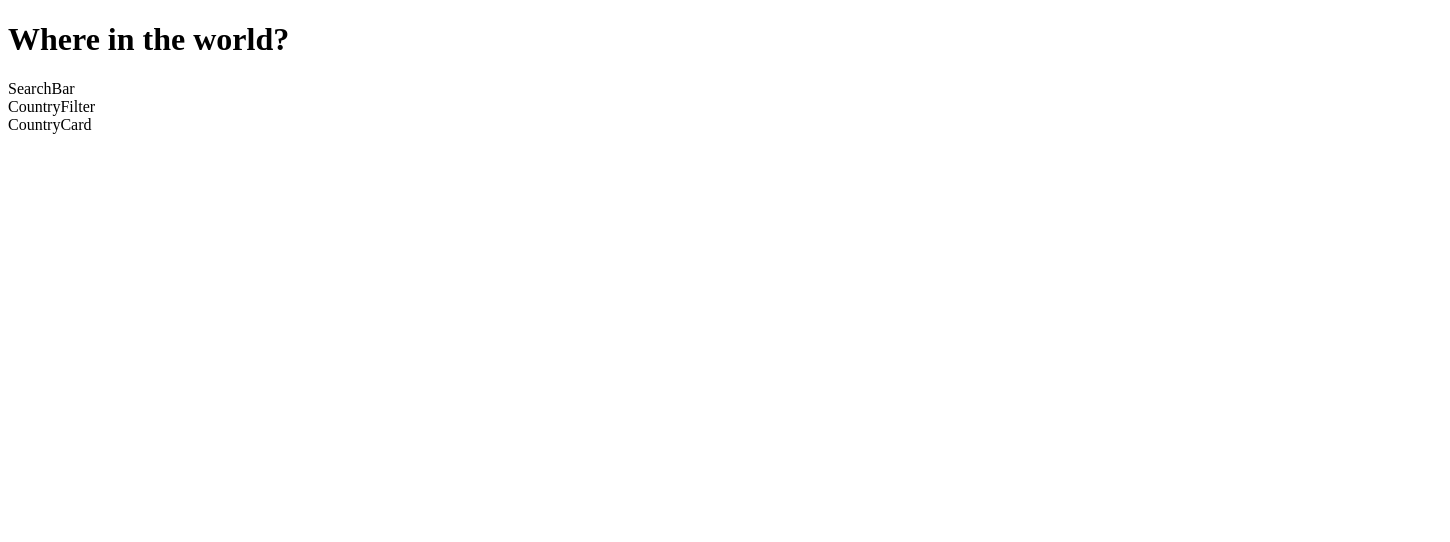
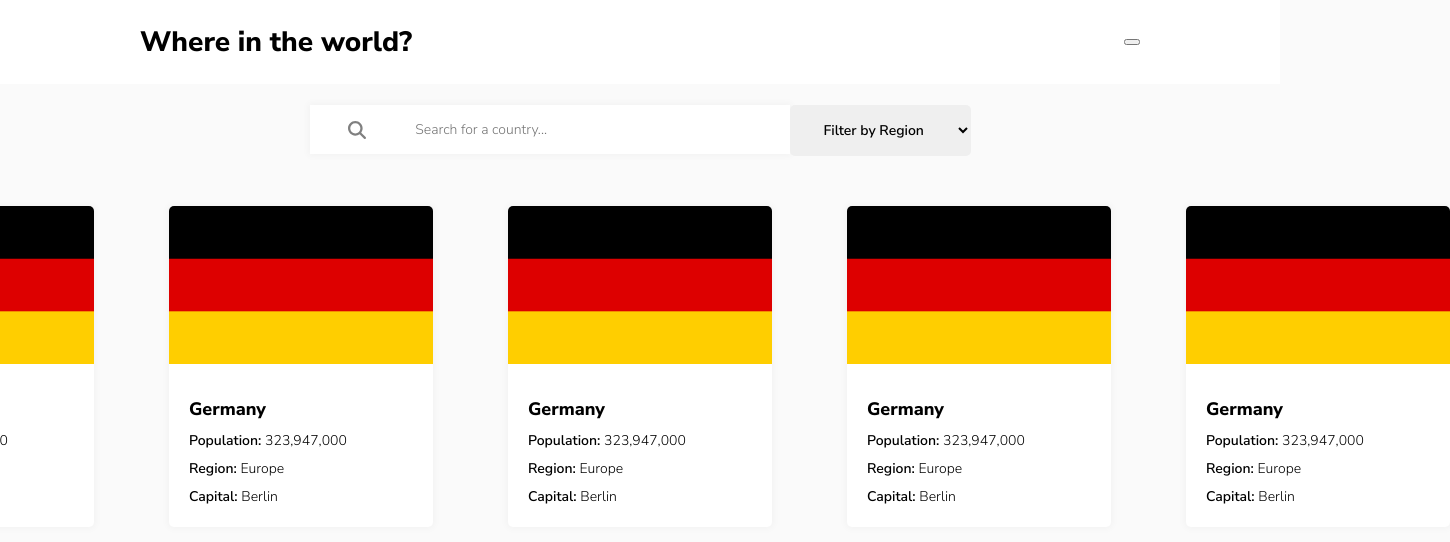
Before and after one commit to HaylzRandom/rest-countries-api, a React (Vite) app: page / in a window 1280 px wide. Shown: the top 542 px of the page, 1450 px wide, since content can reach past the window. Built offline with nearby package versions, Linux system fonts and the light colour scheme.

Commit message:
Added CSS stylings to main country list, search bar and filter dropdown

```diff
--- a/src/App.css
+++ b/src/App.css
@@ -0,0 +1,26 @@
+@import url('https://fonts.googleapis.com/css2?family=Nunito+Sans:wght@300;600;800&display=swap');
+
+:root {
+    --clr-vry-drk-blue: 200, 15%, 8%;
+    --clr-drk-gray: 0, 0%, 52%;
+    --clr-vry-light-gray: 0, 0%, 98%;
+    --clr-white: 0, 0%, 100%;
+}
+
+body {
+    font-family: 'Nunito Sans', sans-serif;
+    /* min-height: 100vh; */
+    color: hsl(var(--clr--vry-dark-blue));
+    font-size: 14px;
+    background-color: hsl(var(--clr-vry-light-gray));
+}
+
+header {
+    width: 100%;
+    padding: 0.5em 10em;
+    line-height: 70px;
+    background-color: hsl(var(--clr-white));
+    display: flex;
+    justify-content: space-between;
+    align-items: center;
+}
--- a/src/App.jsx
+++ b/src/App.jsx
@@ -4,11 +4,16 @@ import CountryInfo from './components/CountryInfo/CountryInfo';
 // Components
 import CountryList from './components/CountryList/CountryList';
 
+// Styles
+import './App.css';
+
 const App = () => {
 	return (
 		<>
 			<header>
 				<h1>Where in the world?</h1>
+				{/* Theme changer here later */}
+				<button></button>
 			</header>
 			<main>
 				<Routes>
--- a/src/components/CountryCard/CountryCard.jsx
+++ b/src/components/CountryCard/CountryCard.jsx
@@ -1,4 +1,34 @@
+import { Link } from 'react-router-dom';
+
+// Development Purposes
+import flagImage from '../../assets/germany.png';
+
+import './countryCard.css';
+
 const CountryCard = () => {
-	return <div>CountryCard</div>;
+	return (
+		<>
+			<Link>
+				<div className='card'>
+					<div className='card__image'>
+						<img src={flagImage} alt='' />
+					</div>
+
+					<div className='card__data'>
+						<h2 className='card__data--title'>Germany</h2>
+						<p className='card__data--info'>
+							<span className='strong'>Population: </span>323,947,000
+						</p>
+						<p className='card__data--info'>
+							<span className='strong'>Region: </span>Europe
+						</p>
+						<p className='card__data--info'>
+							<span className='strong'>Capital: </span>Berlin
+						</p>
+					</div>
+				</div>
+			</Link>
+		</>
+	);
 };
 export default CountryCard;
--- /dev/null
+++ b/src/components/CountryCard/countryCard.css
@@ -0,0 +1,36 @@
+/* Country Card Styles */
+.card {
+    width: 264px;
+    display: flex;
+    flex-direction: column;
+    font-size: 14px;
+    border-radius: 5px;
+    overflow: hidden;
+    background-color: hsl(var(--clr-white));
+    box-shadow: 0px 0px 7px 2px hsla(0, 0%, 0%, 0.03);
+}
+
+.card__image {
+    width: 100%;
+    height: 160px;
+}
+
+.card__data {
+    padding: 20px;
+    display: flex;
+    flex-direction: column;
+    gap: 0.5em;
+}
+
+.card__data--title {
+    font-size: 18px;
+    margin-top: 10px;
+}
+
+.card__data--info {
+    font-weight: 300;
+}
+
+.strong {
+    font-weight: 600;
+}
--- a/src/components/CountryFilter/CountryFilter.jsx
+++ b/src/components/CountryFilter/CountryFilter.jsx
@@ -1,4 +1,26 @@
+// Styles
+import './countryFilter.css';
+
 const CountryFilter = () => {
-	return <div>CountryFilter</div>;
+	return (
+		<select className='filter__select'>
+			<option className='option'>Filter by Region</option>
+			<option className='option' value='Africa'>
+				Africa
+			</option>
+			<option className='option' value='America'>
+				America
+			</option>
+			<option className='option' value='Asia'>
+				Asia
+			</option>
+			<option className='option' value='Europe'>
+				Europe
+			</option>
+			<option className='option' value='Oceania'>
+				Oceania
+			</option>
+		</select>
+	);
 };
 export default CountryFilter;
--- /dev/null
+++ b/src/components/CountryFilter/countryFilter.css
@@ -0,0 +1,13 @@
+.filter__select {
+    padding: 15px 30px;
+    margin-bottom: 50px;
+    border: none;
+    outline: none;
+    border-radius: 5px;
+    cursor: pointer;
+    font-weight: 600;
+}
+
+.option {
+    font-weight: 600;
+}
--- a/src/components/CountryList/CountryList.jsx
+++ b/src/components/CountryList/CountryList.jsx
@@ -3,11 +3,14 @@ import CountryCard from '../CountryCard/Countrycard';
 import CountryFilter from '../CountryFilter/CountryFilter';
 import SearchBar from '../SearchBar/SearchBar';
 
+// Styles
+import './countryList.css';
+
 const CountryList = () => {
 	return (
-		<section>
-			<div className='top'>
-				<div className='search'>
+		<section className='countryList'>
+			<div className='country__search'>
+				<div className='searchBar'>
 					<SearchBar />
 				</div>
 
@@ -16,7 +19,11 @@ const CountryList = () => {
 				</div>
 			</div>
 
-			<div className='bottom'>
+			<div className='country__grid'>
+				<CountryCard />
+				<CountryCard />
+				<CountryCard />
+				<CountryCard />
 				<CountryCard />
 			</div>
 		</section>
--- /dev/null
+++ b/src/components/CountryList/countryList.css
@@ -0,0 +1,32 @@
+.countryList {
+    display: flex;
+    flex-direction: column;
+    justify-content: center;
+    align-items: center;
+    margin-top: 1.5em;
+    /* width: 650px; */
+}
+
+
+.country__search {
+    display: flex;
+    justify-content: space-evenly;
+    align-content: center;
+    /* grid-template-columns: repeat(2, 1fr); */
+}
+
+.searchBar {
+    justify-self: flex-start;
+}
+
+.filter {
+    justify-self: flex-end;
+}
+
+
+.country__grid {
+    display: grid;
+    grid-template-columns: repeat(5, 1fr);
+    gap: 75px;
+
+}
--- a/src/components/SearchBar/SearchBar.jsx
+++ b/src/components/SearchBar/SearchBar.jsx
@@ -1,4 +1,17 @@
+import { FontAwesomeIcon } from '@fortawesome/react-fontawesome';
+import { faMagnifyingGlass } from '@fortawesome/free-solid-svg-icons';
+
+// Styles
+import './searchBar.css';
+
 const SearchBar = () => {
-	return <div>SearchBar</div>;
+	return (
+		<form className='search'>
+			<button className='search__button'>
+				<FontAwesomeIcon icon={faMagnifyingGlass} />
+			</button>
+			<input type='text' id='search' className='search__input' placeholder='Search for a country...' />
+		</form>
+	);
 };
 export default SearchBar;
--- /dev/null
+++ b/src/components/SearchBar/searchBar.css
@@ -0,0 +1,34 @@
+.search {
+    width: 480px;
+    overflow: hidden;
+    font-size: 14px;
+    display: flex;
+    flex-flow: row nowrap;
+    box-shadow: 0px 0px 7px 2px hsla(0, 0%, 0%, 0.03);
+}
+
+.search:focus-within {
+    /* box-shadow: 2px 2px 5px #000; */
+    box-shadow: 2px 2px 3px hsl(var(--clr-drk-gray));
+}
+
+.search__button,
+.search__input {
+    background-color: #fff;
+    border: none;
+    outline: none;
+}
+
+.search__input {
+    padding: 1em;
+    width: 85%;
+}
+
+.search__button {
+    width: 20%;
+    font-size: 18px;
+    padding-left: 0.5em;
+    color: gray;
+    display: grid;
+    place-content: center;
+}
--- a/src/index.css
+++ b/src/index.css
@@ -0,0 +1,84 @@
+/* Box sizing rules */
+*,
+*::before,
+*::after {
+    box-sizing: border-box;
+}
+
+/* Remove default margin */
+body,
+h1,
+h2,
+h3,
+h4,
+p,
+figure,
+blockquote,
+dl,
+dd {
+    margin: 0;
+}
+
+/* Remove list styles on ul, ol elements with a list role, which suggests default styling will be removed */
+ul[role='list'],
+ol[role='list'] {
+    list-style: none;
+}
+
+/* Set core root defaults */
+html:focus-within {
+    scroll-behavior: smooth;
+}
+
+/* Set core body defaults */
+body {
+    min-height: 100vh;
+    text-rendering: optimizeSpeed;
+    line-height: 1.5;
+}
+
+html,
+body {
+    height: 100%;
+}
+
+a {
+    text-decoration: none;
+    color: inherit;
+}
+
+/* A elements that don't have a class get default styles */
+a:not([class]) {
+    text-decoration-skip-ink: auto;
+}
+
+/* Make images easier to work with */
+img,
+picture {
+    max-width: 100%;
+    display: block;
+}
+
+/* Inherit fonts for inputs and buttons */
+input,
+button,
+textarea,
+select {
+    font: inherit;
+}
+
+/* Remove all animations, transitions and smooth scroll for people that prefer not to see them */
+@media (prefers-reduced-motion: reduce) {
+    html:focus-within {
+        scroll-behavior: auto;
+    }
+
+    *,
+    *::before,
+    *::after {
+        animation-duration: 0.01ms !important;
+        animation-iteration-count: 1 !important;
+        transition-duration: 0.01ms !important;
+        scroll-behavior: auto !important;
+    }
+}
```
Also changed, not shown: src/assets/germany.png (added).
